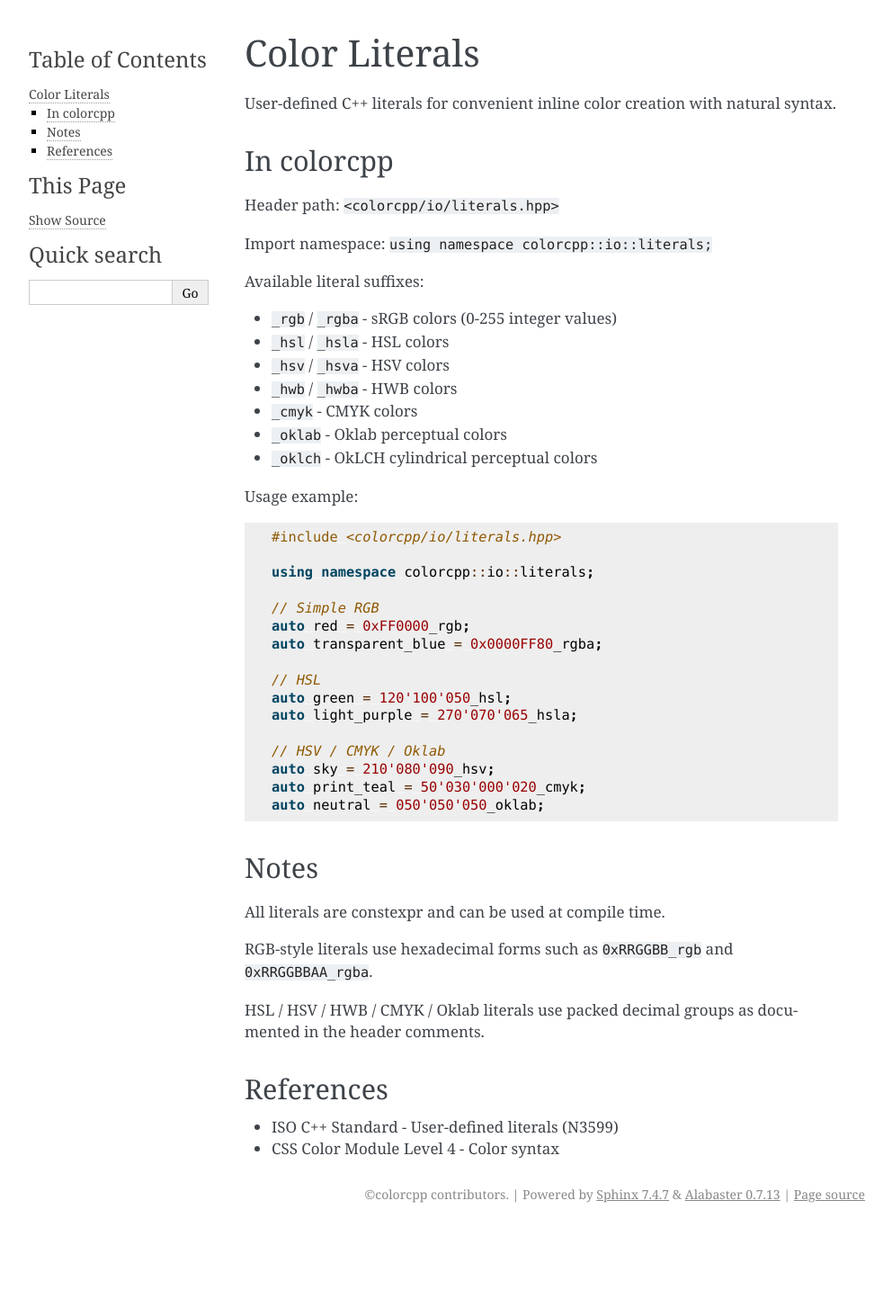
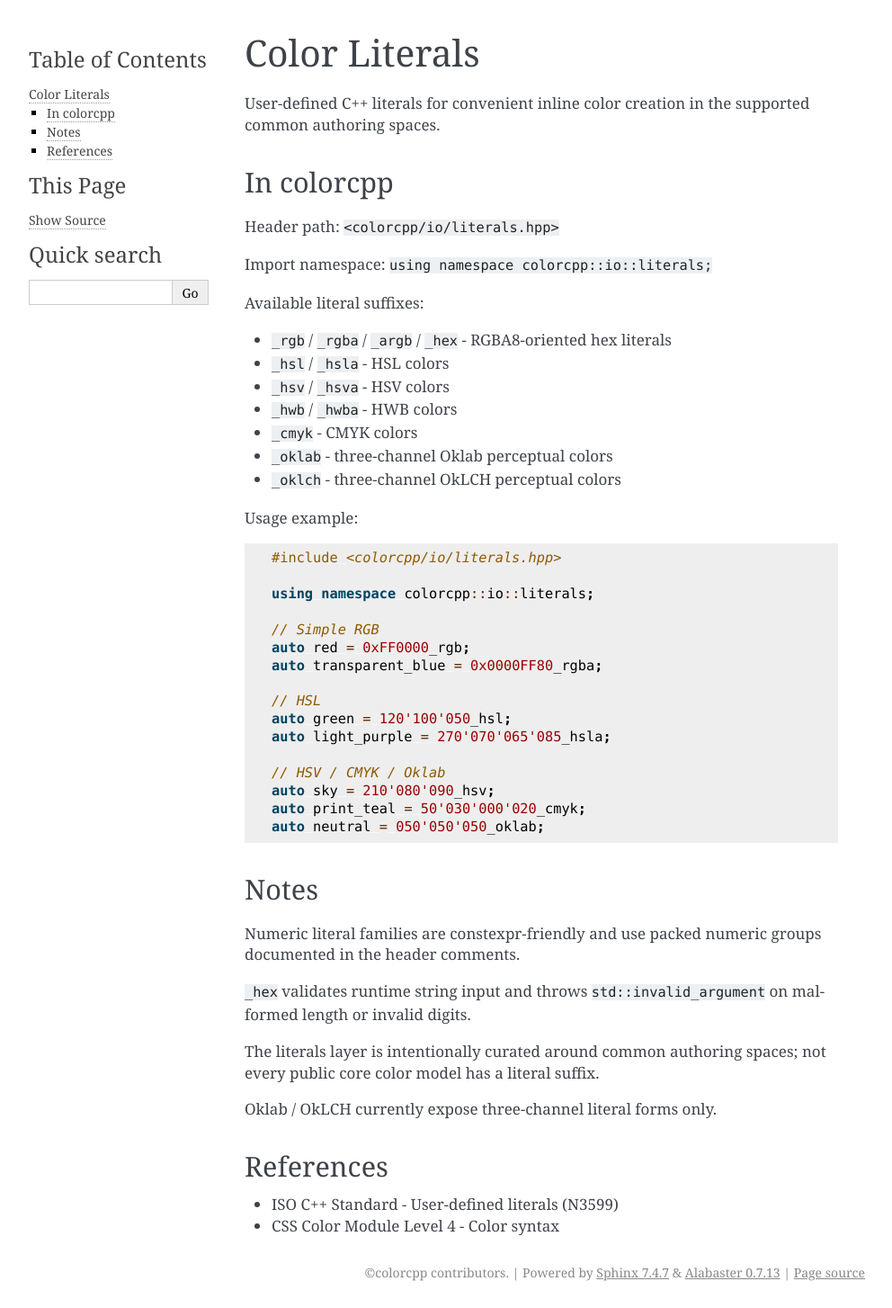
Before and after one commit to merlotqi/colorcpp, a Sphinx documentation site: the page built from docs/reference/literals.rst, in a window 1280 px wide. Shown: the whole page at 90% size, without its empty margins (148-1140 px from the left). Built offline with Sphinx 7.4.7, drawn with Linux system fonts in a browser that asks for light colours; before the commit the page ends 1367 px from its top, so only the background shows below that.

Commit message:
docs: align literal docs and examples

```diff
--- a/docs/reference/literals.rst
+++ b/docs/reference/literals.rst
@@ -1,7 +1,7 @@
 Color Literals
 ==============
 
-User-defined C++ literals for convenient inline color creation with natural syntax.
+User-defined C++ literals for convenient inline color creation in the supported common authoring spaces.
 
 In colorcpp
 -----------
@@ -12,13 +12,13 @@
 
 Available literal suffixes:
 
-* ``_rgb`` / ``_rgba`` - sRGB colors (0-255 integer values)
+* ``_rgb`` / ``_rgba`` / ``_argb`` / ``_hex`` - RGBA8-oriented hex literals
 * ``_hsl`` / ``_hsla`` - HSL colors
 * ``_hsv`` / ``_hsva`` - HSV colors
 * ``_hwb`` / ``_hwba`` - HWB colors
 * ``_cmyk`` - CMYK colors
-* ``_oklab`` - Oklab perceptual colors
-* ``_oklch`` - OkLCH cylindrical perceptual colors
+* ``_oklab`` - three-channel Oklab perceptual colors
+* ``_oklch`` - three-channel OkLCH perceptual colors
 
 
 Usage example:
@@ -35,7 +35,7 @@
 
     // HSL
     auto green = 120'100'050_hsl;
-    auto light_purple = 270'070'065_hsla;
+    auto light_purple = 270'070'065'085_hsla;
 
     // HSV / CMYK / Oklab
     auto sky = 210'080'090_hsv;
@@ -46,11 +46,13 @@
 Notes
 -----
 
-All literals are constexpr and can be used at compile time.
+Numeric literal families are constexpr-friendly and use packed numeric groups documented in the header comments.
 
-RGB-style literals use hexadecimal forms such as ``0xRRGGBB_rgb`` and ``0xRRGGBBAA_rgba``.
+``_hex`` validates runtime string input and throws ``std::invalid_argument`` on malformed length or invalid digits.
 
-HSL / HSV / HWB / CMYK / Oklab literals use packed decimal groups as documented in the header comments.
+The literals layer is intentionally curated around common authoring spaces; not every public core color model has a literal suffix.
+
+Oklab / OkLCH currently expose three-channel literal forms only.
 
 
 References
```
Also changed, not shown: README.md (+12 -14 lines), 2 other files.
